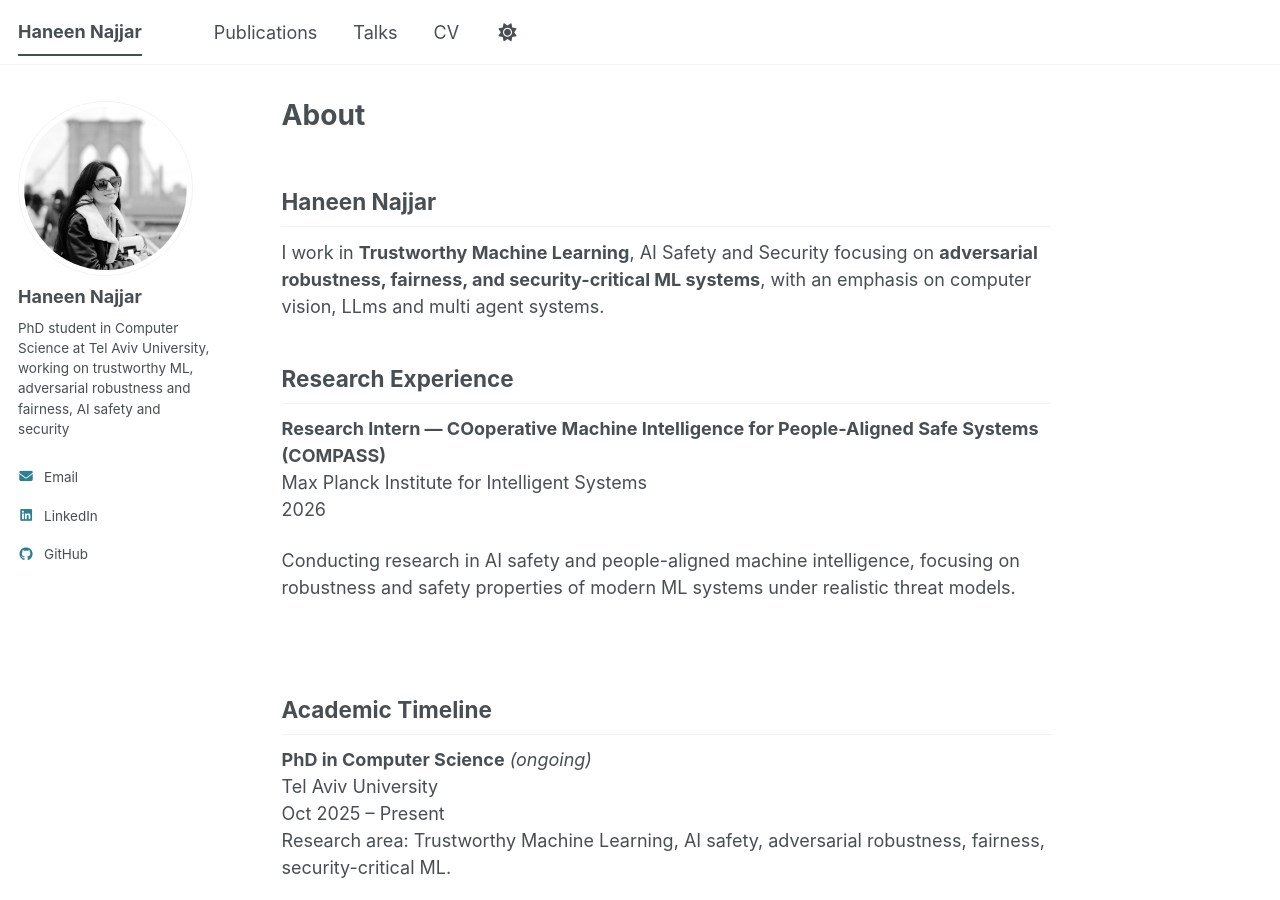
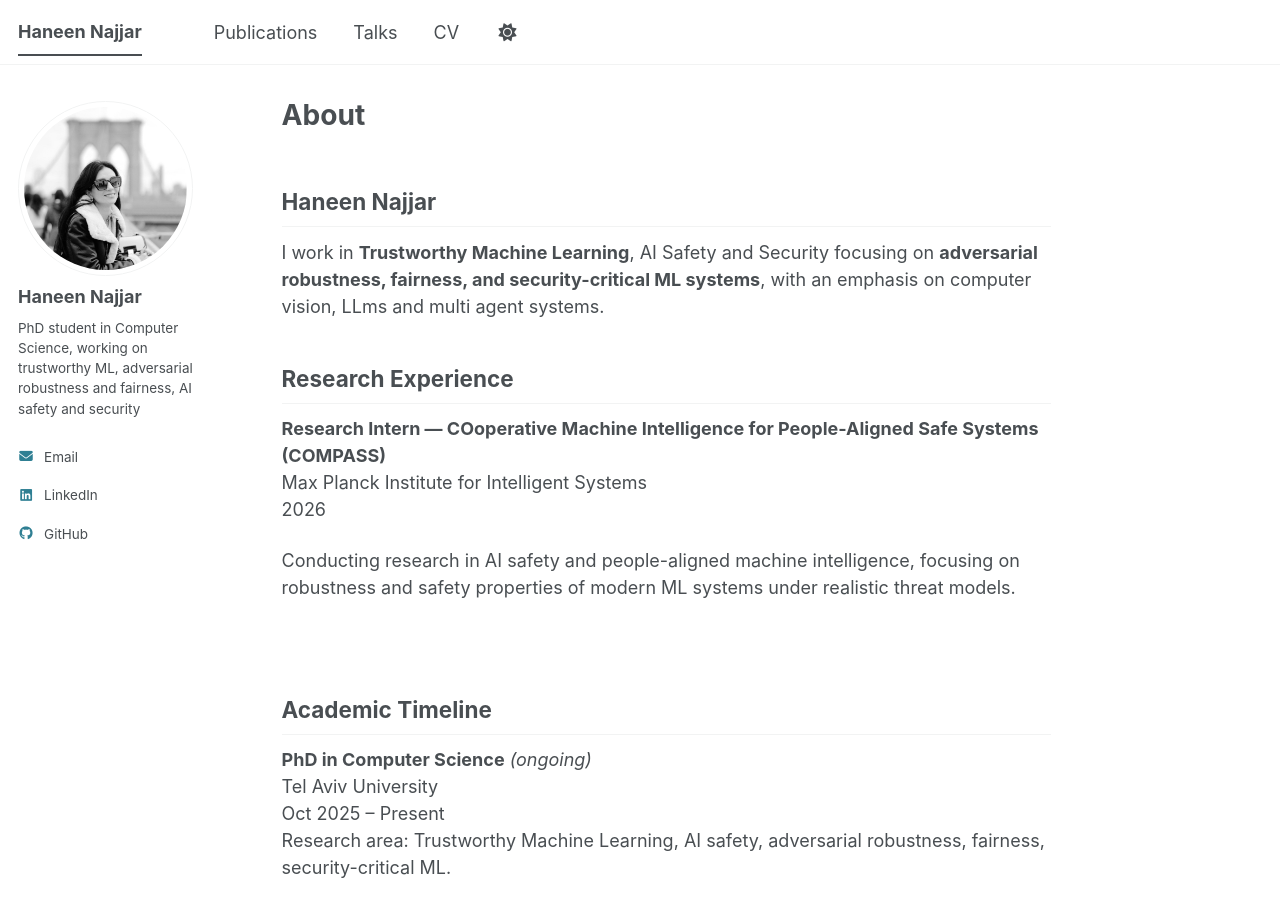
Before and after one commit to haneenn24/haneenn24.github.io, a Jekyll site: the page built from _pages/about.md, in a window 1280 px wide and 900 px high. Built offline with Jekyll 4.4.1, drawn with Linux system fonts in a browser that asks for light colours; a script bundle is joined from its source files by our own code; library files that are not in the unit come from our copies.

Commit message:
Shorten profile bio

```diff
--- a/_config.yml
+++ b/_config.yml
@@ -17,7 +17,7 @@ minimal_mistakes_skin: "default"
 author:
   name: "Haneen Najjar"
   avatar: "profile.png"
-  bio: "PhD student in Computer Science at Tel Aviv University, working on trustworthy ML, adversarial robustness and fairness, AI safety and security"
+  bio: "PhD student in Computer Science, working on trustworthy ML, adversarial robustness and fairness, AI safety and security"
   email: "haneennaj24@gmail.com"
   links:
     - label: "Email"
```
